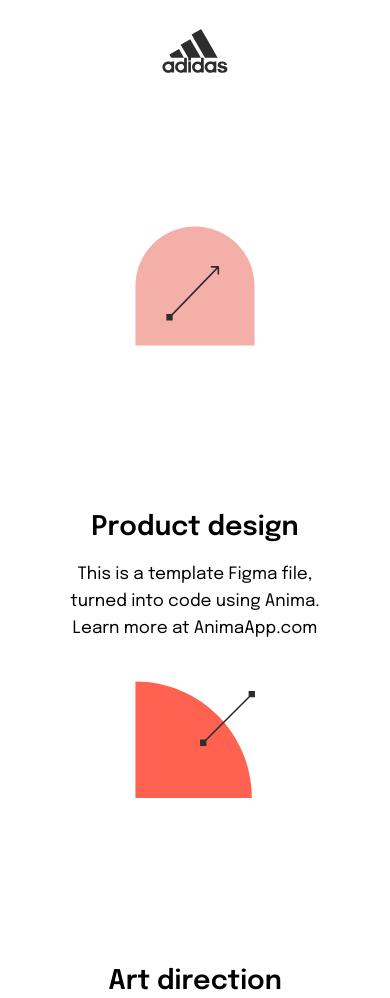
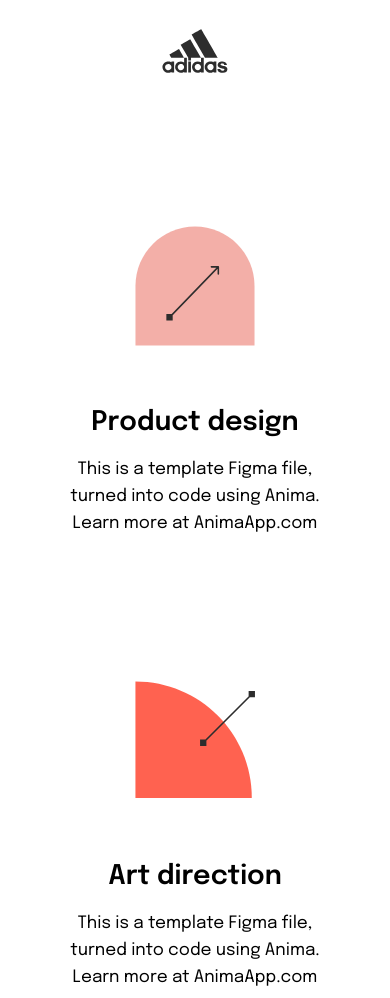
Before and after one commit to primrosechristian/portfolio-1, a plain HTML site: page index.html in a window 390 px wide. Shown: the part 1440-2438 px from the top of the page. Drawn offline with Linux system fonts and the light colour scheme.

```diff
--- a/styles.css
+++ b/styles.css
@@ -294,7 +294,6 @@ h4 {
   width: 120px;
   height: 120px;
   padding: 0;
-  padding-bottom: 100%;
  }
  .scaling-svg {
   position: absolute;
```
